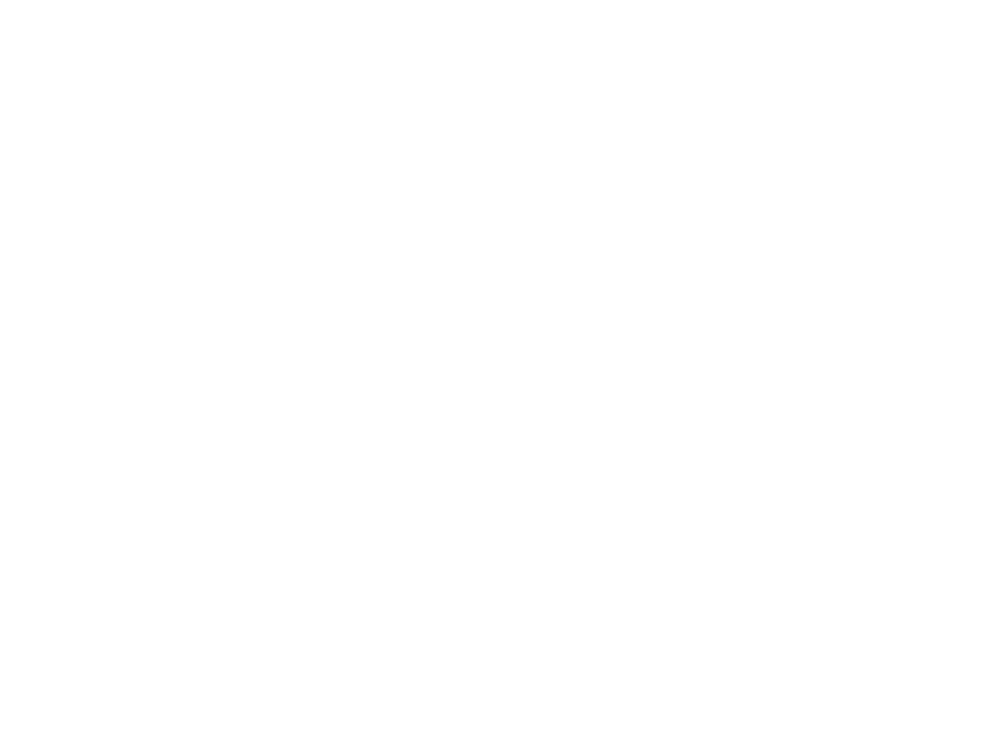
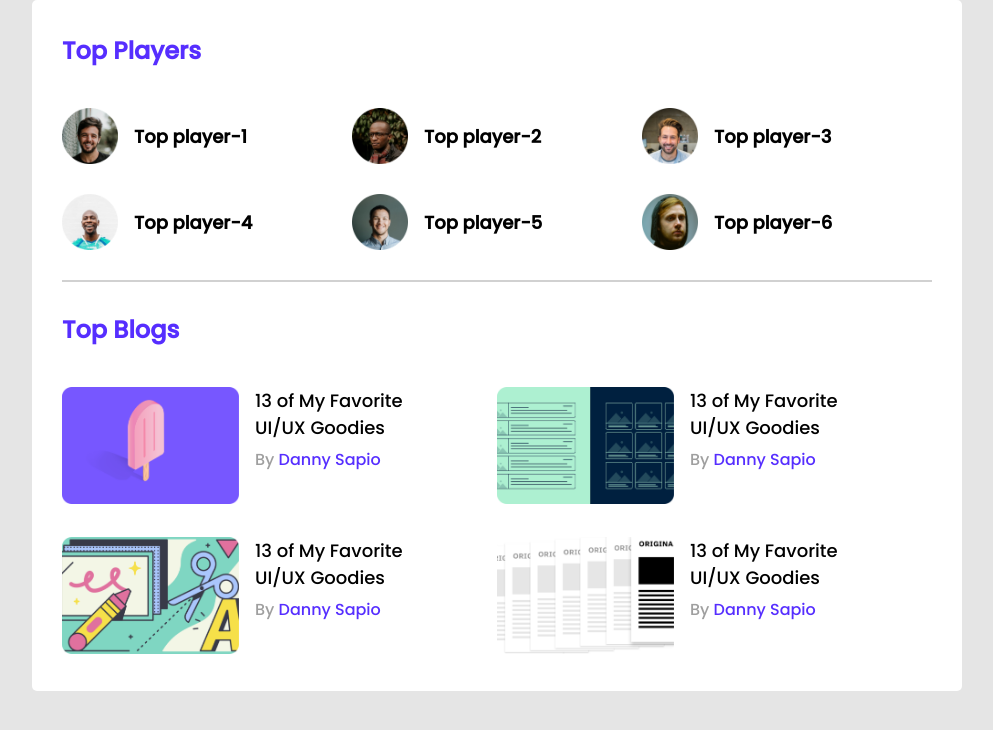
Before and after one commit to siraz015/leader-board-css3, a plain HTML site: page index.html in a window 1280 px wide. Shown: the whole page, without its empty margins (143-1136 px from the left). Drawn offline with Linux system fonts and the light colour scheme.

Commit message:
Top player & Top blog section added

```diff
--- a/index.html
+++ b/index.html
@@ -10,5 +10,96 @@
 </head>
 <body>
 
+    <header>
+
+    </header>
+
+    <main>
+
+        <section class="container">
+            <!-- Top players and Top Blog -->
+            <div class="top-players">
+                <h2 class="section-title">Top Players</h2>
+                <div class="players">
+                    <div class="player">
+                        <img src="./images/players/player-1.png" alt="">
+                        <h3 class="player-name">Top player-1</h3>
+                    </div>
+                    <div class="player">
+                        <img src="./images/players/player-2.png" alt="">
+                        <h3 class="player-name">Top player-2</h3>
+                    </div>
+                    <div class="player">
+                        <img src="./images/players/player-3.png" alt="">
+                        <h3 class="player-name">Top player-3</h3>
+                    </div>
+                    <div class="player">
+                        <img src="./images/players/player-4.png" alt="">
+                        <h3 class="player-name">Top player-4</h3>
+                    </div>
+                    <div class="player">
+                        <img src="./images/players/player-5.png" alt="">
+                        <h3 class="player-name">Top player-5</h3>
+                    </div>
+                    <div class="player">
+                        <img src="./images/players/player-6.png" alt="">
+                        <h3 class="player-name">Top player-6</h3>
+                    </div>
+                </div>
+            </div>
+            <hr>
+            <div class="top-blog">
+                <h2 class="section-title">Top Blogs</h2>
+                    <div class="blogs">
+                        <article class="blog">
+                            <div class="blog-img">
+                                <img src="./images/blogs/blog-1.png" alt="">
+                            </div>
+                            <div class="blog-info">
+                                <h3 class="blog-title">13 of My Favorite UI/UX Goodies</h3>
+                                <div class="blog-author">
+                                    <p>By <a href="">Danny Sapio</a></p>
+                                </div>
+                            </div>
+                        </article>
+                        <article class="blog">
+                            <div class="blog-img">
+                                <img src="./images/blogs/blog-2.png" alt="">
+                            </div>
+                            <div class="blog-info">
+                                <h3 class="blog-title">13 of My Favorite UI/UX Goodies</h3>
+                                <div class="blog-author">
+                                    <p>By <a href="">Danny Sapio</a></p>
+                                </div>
+                            </div>
+                        </article>
+                        <article class="blog">
+                            <div class="blog-img">
+                                <img src="./images/blogs/blog-3.png" alt="">
+                            </div>
+                            <div class="blog-info">
+                                <h3 class="blog-title">13 of My Favorite UI/UX Goodies</h3>
+                                <div class="blog-author">
+                                    <p>By <a href="">Danny Sapio</a></p>
+                                </div>
+                            </div>
+                        </article>
+                        <article class="blog">
+                            <div class="blog-img">
+                                <img src="./images/blogs/blog-4.png" alt="">
+                            </div>
+                            <div class="blog-info">
+                                <h3 class="blog-title">13 of My Favorite UI/UX Goodies</h3>
+                                <div class="blog-author">
+                                    <p>By <a href="">Danny Sapio</a></p>
+                                </div>
+                            </div>
+                        </article>
+                    </div>
+                </h2>
+            </div>
+        </section>
+    </main>
+
 </body>
 </html>
--- a/styles/style.css
+++ b/styles/style.css
@@ -0,0 +1,96 @@
+/* Fonts */
+@import url('https://fonts.googleapis.com/css2?family=Poppins:ital,wght@0,500;1,400&display=swap');
+
+/* Common CSS */
+* {
+    margin: 0;
+    padding: 0;
+}
+
+body {
+    font-family: 'Poppins', sans-serif;
+    background-color: #E5E5E5;
+    ;
+}
+
+main {
+    display: flex;
+    justify-content: center;
+}
+
+.container {
+    background-color: #ffffff;
+    width: 870px;
+    border-radius: 5px;
+    padding: 30px;
+}
+
+.section-title {
+    color: #562EFF;
+    font-size: 24px;
+    margin-bottom: 40px;
+    margin-top: 3px;
+}
+
+hr {
+    border: 1px solid #D1D1D1;
+    margin: 30px 0;
+}
+
+/* Top Players CSS */
+.players {
+    display: grid;
+    grid-template-columns: repeat(3, 1fr);
+    grid-row-gap: 30px;
+}
+
+.player {
+    display: flex;
+    align-items: center;
+}
+
+.player img {
+    width: 56px;
+    height: 56px;
+}
+
+.player-name {
+    margin-left: 16px;
+    font-size: 18px;
+    color: #000000;
+}
+
+/* Blogs CSS */
+.blogs {
+    display: grid;
+    grid-template-columns: repeat(2, 1fr);
+    grid-row-gap: 26px;
+}
+
+.blog {
+    display: flex;
+}
+
+.blog-img img {
+    width: 177px;
+    height: 117px;
+    margin-right: 16px;
+}
+
+.blog-title {
+    width: 164px;
+    font-size: 18px;
+    font-weight: 400;
+    color: #000000;
+    margin-bottom: 6px;
+}
+
+.blog-author {
+    font-weight: 400;
+    font-size: 16px;
+    color: #9F9F9F;
+}
+.blog-author a {
+    color: #562EFF;
+    text-decoration: none;
+}
```
